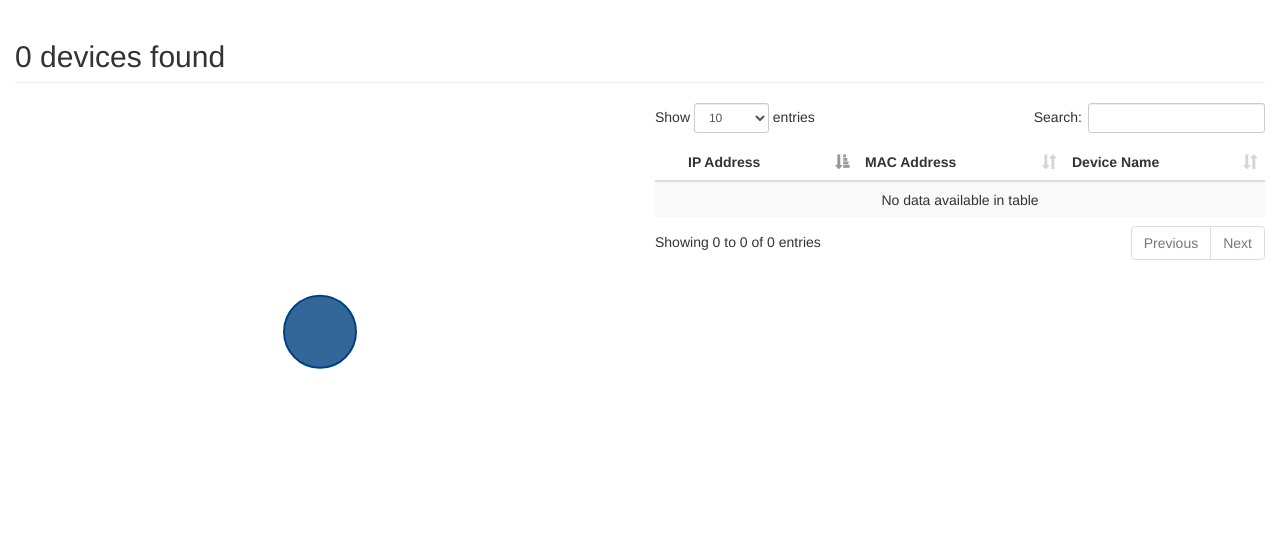
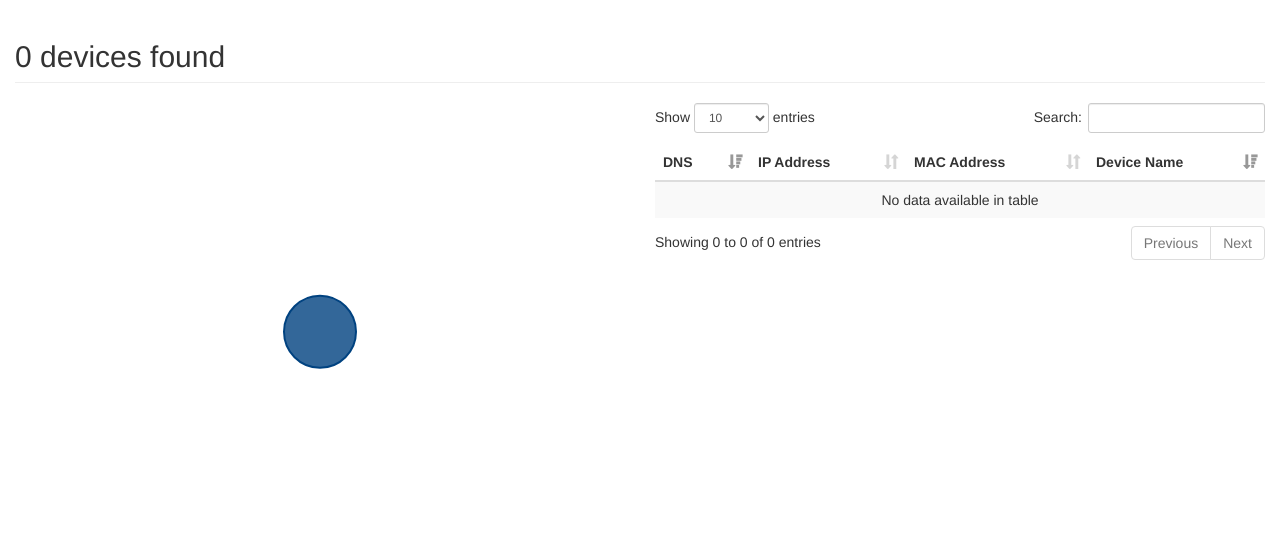
Before and after one commit to apg-intel/ipv6tools, a Flask app: template templates/show_node_names.html in a window 1280 px wide. Shown: the part 50-610 px from the top of the page. Run offline with Flask 2, Linux system fonts and the light colour scheme; the template is opened without the code that fills it, so the values that code supplies are empty; parts of the project's set-up code (start-up, migrations or seed data) failed here and were passed over; some libraries are stand-ins or nearby versions.

Commit message:
-cleaned up dns table -changed sort to show items with dns data first

```diff
--- a/static/css/app.css
+++ b/static/css/app.css
@@ -46,11 +46,13 @@ body {
 /*
 * Entries table
 */
-.card-view > .title {
-  display: inline-block;
-  font-weight: bold;
-  min-width: 30%;
-  text-align: left;
+table.borderless tr > td {
+  border:none!important;
+}
+
+table.borderless tr > th {
+  border-top:none!important;
+  border-bottom: 1px solid #ddd;
 }
 
 /*
--- a/static/js/app.js
+++ b/static/js/app.js
@@ -8,9 +8,13 @@ var nodetable = {
       columns: [
         {
           className: 'details-control',
-          orderable: false,
           data: null,
-          defaultContent: "<span class='glyphicon glyphicon-plus'></span>"
+          defaultContent: "",
+          render: function(data,type,full,meta){
+            if(data.dns_data && !$.isEmptyObject(data.dns_data)){
+              return "<span class='glyphicon glyphicon-plus'></span>";
+            }
+          }
         },
         {data: "ip"},
         {data: "mac"},
@@ -19,7 +23,7 @@ var nodetable = {
           defaultContent: ""
         }
       ],
-      order: [[1, 'asc']]
+      order: [[0, 'desc'], [3, 'desc']]
     });
 
     $('#nodetable tbody').on('click', 'td.details-control', function(e){
@@ -36,20 +40,20 @@ var nodetable = {
     });
   },
   formatSubrow: function(d){
-    var table = '<table cellpadding="5" cellspacing="0" border="0" class="table">';
+    var table = ""
+    if(d.dns_data && !$.isEmptyObject(d.dns_data)){
+      table = '<table cellpadding="5" cellspacing="0" border="0" class="table table-condensed borderless">';
+      table += '<tr><th>';
+      table += Object.keys(d.dns_data[0]).join("</th><th>");
+      table += '</th></tr>';
 
-    if(d.device_name){
-      table += '<tr>'+
-        '<th>Device Name</th>'+
-        '<td>'+ (d.device_name) +'</td>'+
-      '</tr>';
-    }
-
-    if(d.dns_data){
-      table += '<tr>'+
-        '<th>DNS Data</th>'+
-        '<td>'+ (JSON.stringify(d.dns_data) || '') +'</td>'+
-      '</tr>';
+      $.each(d.dns_data, function(i,row){
+        table += '<tr>';
+        $.each(row, function(k,v){
+          table += '<td>'+ (v) +'</td>';
+        });
+        table += '</tr>';
+      });
     }
 
     table += '</table>';
--- a/templates/show_node_names.html
+++ b/templates/show_node_names.html
@@ -14,7 +14,7 @@
       <table class="table table-striped" id="nodetable">
         <thead>
           <tr>
-            <th></th>
+            <th>DNS</th>
             <th>IP Address</th>
             <th>MAC Address</th>
             <th>Device Name</th>
```
